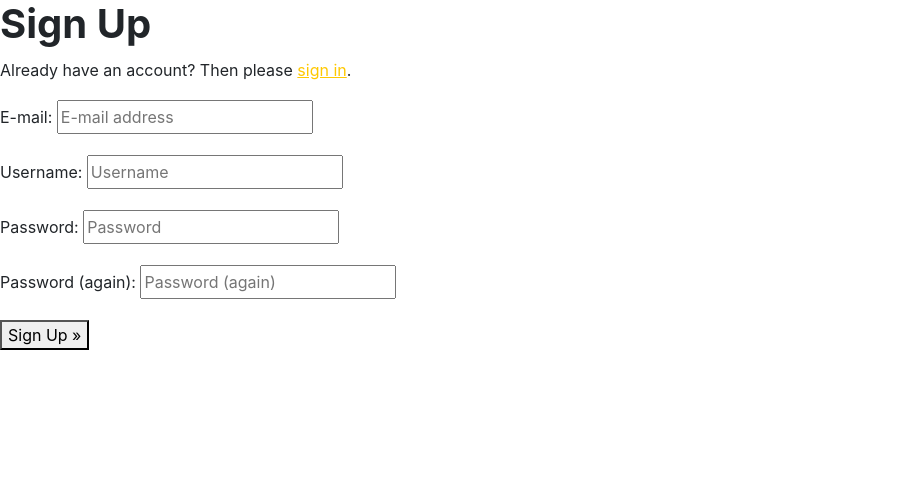
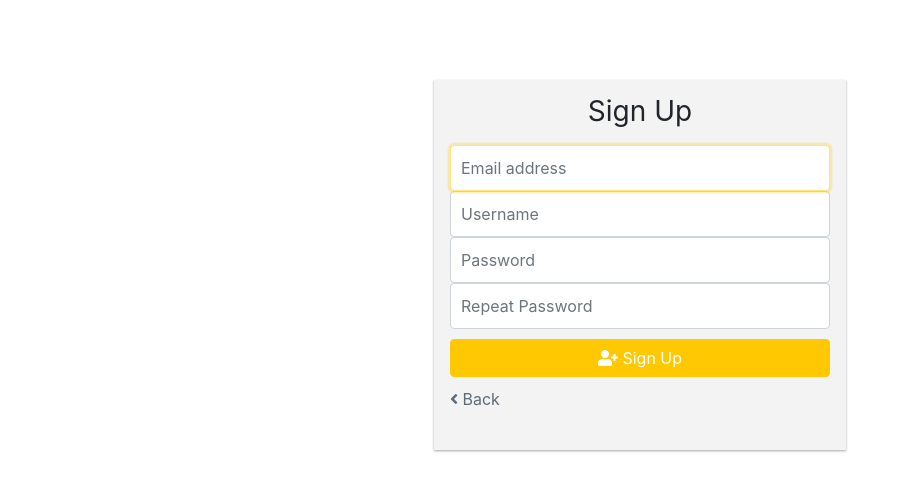
Before and after one commit to AnaStasia1331/ms4-recipe-book, a Django app: page /accounts/signup/ in a window 1280 px wide. Shown: the top 491 px of the page, without its empty margins (0-910 px from the left). Run offline with Django 3.2, Linux system fonts and the light colour scheme; parts of the project's set-up code (start-up, migrations or seed data) failed here and were passed over; some libraries are stand-ins or nearby versions.

Commit message:
restyle sign up form; split form errors into errors.html and reuse it from sign up/login/reset password forms

```diff
--- /dev/null
+++ b/templates/allauth/account/errors.html
@@ -0,0 +1,14 @@
+{% if form.errors %}
+  {% for field in form %}
+    {% for error in field.errors %}
+      <div class='form-errors' style="text-align:center;">
+        <p style="color:darkred; font-weight: 500; margin-bottom: 0.3rem;">{{ error }}</p>
+      </div>
+    {% endfor %}
+  {% endfor %}
+  {% for error in form.non_field_errors %}
+    <div class='form-errors' style="text-align:center;">
+      <p style="color:darkred; font-weight: 500; margin-bottom: 0.3rem;">{{ error }}</p>
+    </div>
+  {% endfor %}
+{% endif %}
--- a/templates/allauth/account/signup.html
+++ b/templates/allauth/account/signup.html
@@ -5,17 +5,26 @@
 {% block head_title %}{% trans "Signup" %}{% endblock %}
 
 {% block content %}
-<h1>{% trans "Sign Up" %}</h1>
-
-<p>{% blocktrans %}Already have an account? Then please <a href="{{ login_url }}">sign in</a>.{% endblocktrans %}</p>
-
-<form class="signup" id="signup_form" method="post" action="{% url 'account_signup' %}">
-  {% csrf_token %}
-  {{ form.as_p }}
-  {% if redirect_field_value %}
-  <input type="hidden" name="{{ redirect_field_name }}" value="{{ redirect_field_value }}" />
-  {% endif %}
-  <button type="submit">{% trans "Sign Up" %} &raquo;</button>
-</form>
-
+<div class="logreg-forms">
+  <form class="signup" id="signup_form" method="POST" action="{% url 'account_signup' %}">
+    {% csrf_token %}
+    {% if redirect_field_value %}
+      <input type="hidden" name="{{ redirect_field_name }}" value="{{ redirect_field_value }}" />
+    {% endif %}
+    <h1 class="h3 mb-3 font-weight-normal" style="text-align: center"> Sign Up</h1>
+    {% include "account/errors.html" %}
+    <input type="email" name="email" id="id_email" class="form-control" placeholder="Email address" autocomplete="email"
+      required="" autofocus="">
+    <input type="text" id="id_username" class="form-control" name="username" placeholder="Username"
+      autocomplete="username" required="" autofocus="">
+    <input type="password" id="id_password1" name="password1" class="form-control" placeholder="Password"
+      autocomplete="new-password" required="" autofocus="">
+    <input type="password" id="id_password2" name="password2" class="form-control" placeholder="Repeat Password"
+      required="" autofocus="">
+    <button class="btn btn-primary btn-block" type="submit"><i class="fas fa-user-plus"></i> Sign Up</button>
+    <a href="{% url 'account_login' %}" style="text-decoration: none;" id="cancel_signup"><i
+        class="fas fa-angle-left"></i> Back</a>
+  </form>
+  <br>
+</div>
 {% endblock %}
```
Also changed, not shown: templates/allauth/account/login.html (+1 -7 lines), templates/allauth/account/password_reset.html (+4 -7 lines).
